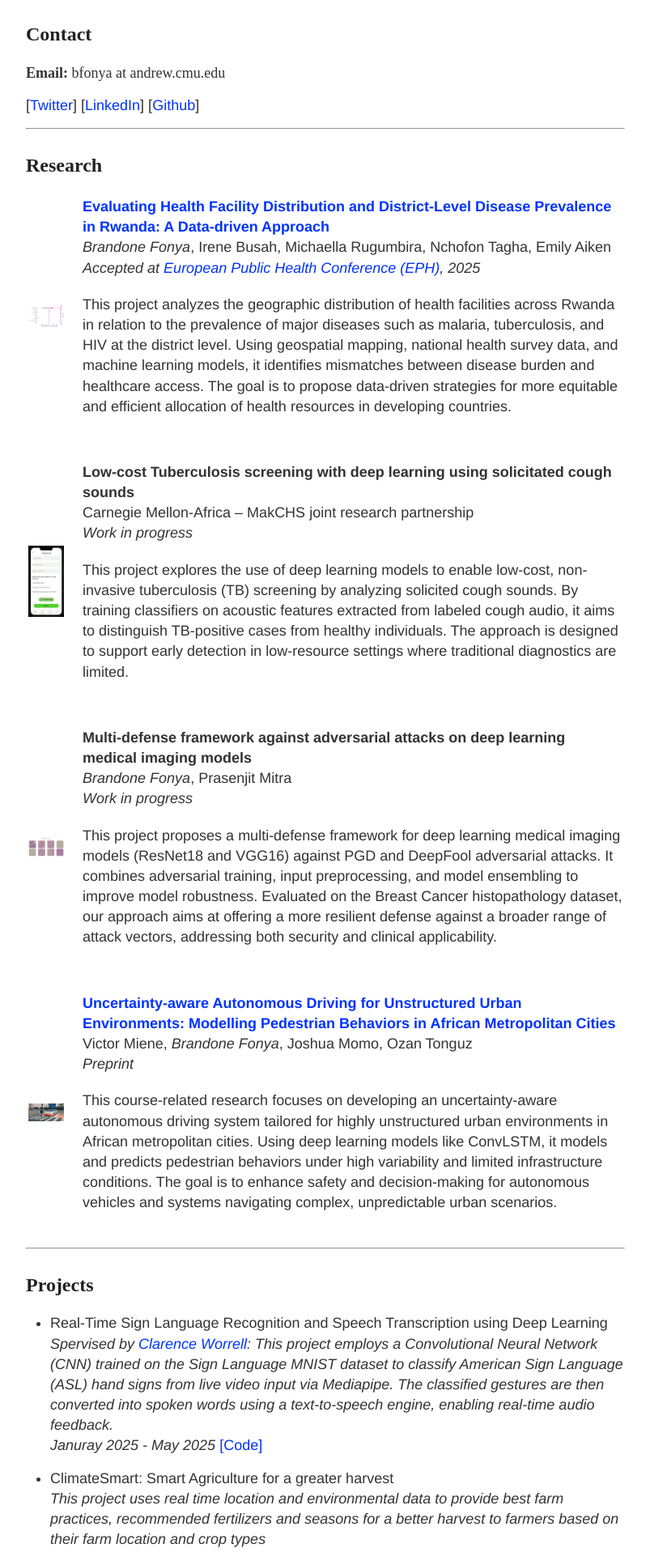
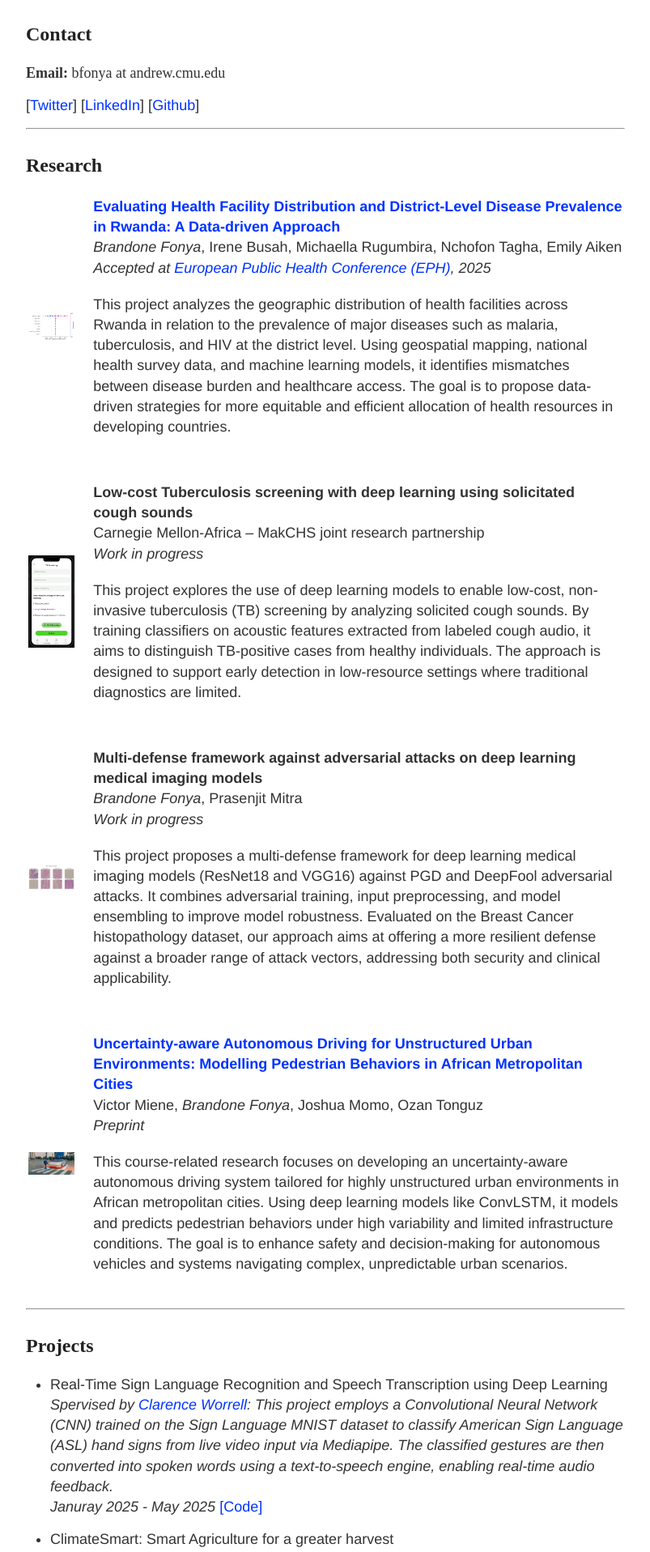
Before and after one commit to FonyaBrandone/FonyaBrandone.github.io, a Jekyll site: the page built from index.md, in a window 1280 px wide. Shown: the part 452-2369 px from the top of the page at 81% size, without its empty margins (238-1041 px from the left). Built offline with Jekyll 4.4.1, drawn with Linux system fonts in a browser that asks for light colours.

Commit message:
Updated image sizes

```diff
--- a/index.md
+++ b/index.md
@@ -39,7 +39,7 @@
 
 <table>
   <tr>
-    <td><img src="static/output-shap.png" alt="AI in Healthcare Image" width="300"></td>
+    <td><img src="static/output-shap.png" alt="AI in Healthcare Image" width="400"></td>
     <td style="padding-left: 20px;">
       <b><a href="https://drive.google.com/file/d/1S-NYIZbBHkzcAabAO3HTMByy7EejmolS/view" target="_blank">
       Evaluating Health Facility Distribution and District-Level Disease Prevalence in Rwanda: A Data-driven Approach</a></b><br>
@@ -52,7 +52,7 @@
   <tr><td colspan="2" style="padding: 10px;"></td></tr>
 
   <tr>
-    <td><img src="static/tb-screening.png" alt="Tubercolusis Screening research Image" width="220"></td>
+    <td><img src="static/tb-screening.png" alt="Tubercolusis Screening research Image" width="300"></td>
     <td style="padding-left: 20px;">
       <b>Low-cost Tuberculosis screening with deep learning using solicitated cough sounds</b><br>
       Carnegie Mellon-Africa – MakCHS joint research partnership<br>
@@ -64,7 +64,7 @@
   <tr><td colspan="2" style="padding: 10px;"></td></tr>
 
   <tr>
-    <td><img src="static/adversarial.png" alt="Adversarial Attack Image" width="300"></td>
+    <td><img src="static/adversarial.png" alt="Adversarial Attack Image" width="400"></td>
     <td style="padding-left: 20px;">
       <b>Multi-defense framework against adversarial attacks on deep learning medical imaging models</b><br>
       <i>Brandone Fonya</i>, Prasenjit Mitra<br>
@@ -76,7 +76,7 @@
   <tr><td colspan="2" style="padding: 10px;"></td></tr>
 
   <tr>
-    <td><img src="static/pedestrian-modelling.webp" alt="Uncertainty-aware Autonomous Driving Image" width="300"></td>
+    <td><img src="static/pedestrian-modelling.webp" alt="Uncertainty-aware Autonomous Driving Image" width="400"></td>
     <td style="padding-left: 20px;">
       <b><a href="https://drive.google.com/file/d/1wT99_8svqf21GBSp--bEycTQ9OksaFJ3/view" target="_blank">
       Uncertainty-aware Autonomous Driving for Unstructured Urban Environments: Modelling Pedestrian Behaviors in African Metropolitan Cities</a></b><br>
```
